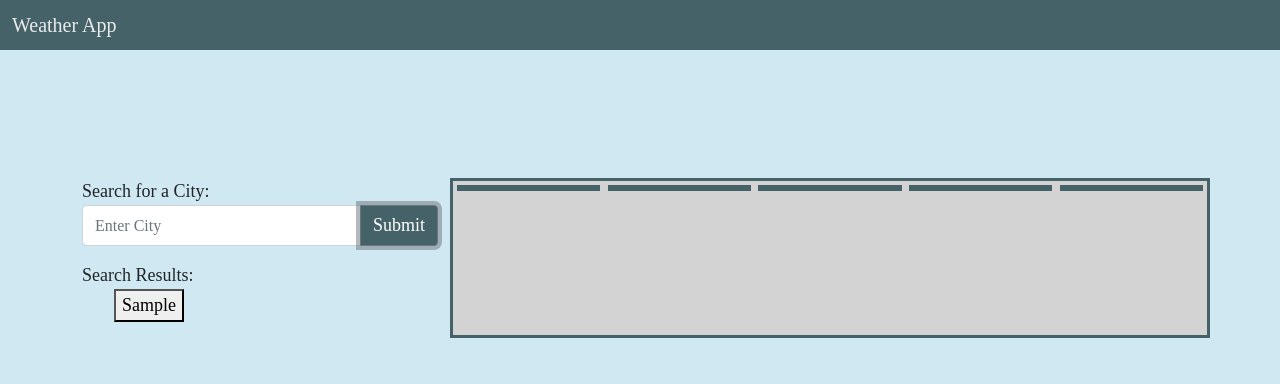
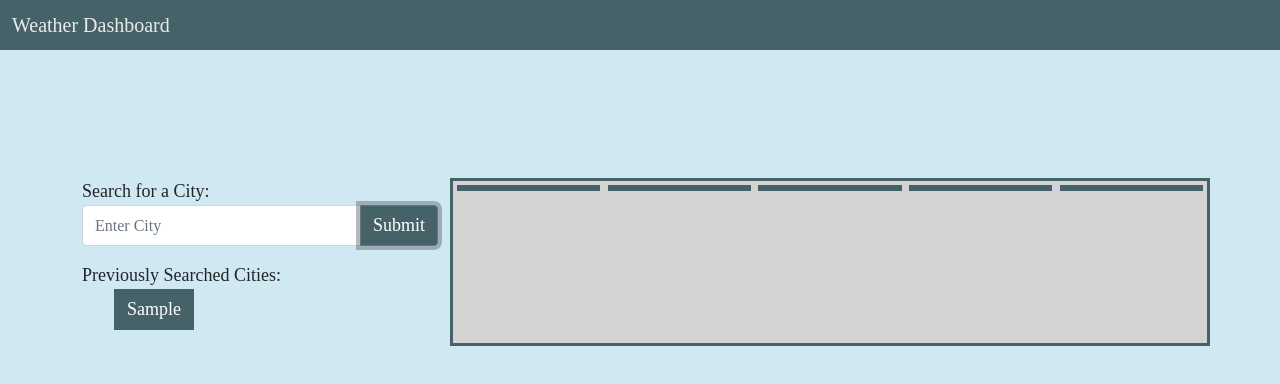
Before and after one commit to rwanke14/WeatherAPI, a plain HTML site: page index.html in a window 1280 px wide. Both pictures are taken after typing "Sample" into the empty fields and a click on the button "Submit". Drawn offline with nearby package versions, Linux system fonts and the light colour scheme; no server answers; a web font is replaced by a local one.

Commit message:
finalizing javascript and fixing bugs. Adding CSS.

```diff
--- a/script.js
+++ b/assets/script.js
@@ -13,18 +13,7 @@
 // THEN I am presented with the last searched city forecast
 
 
-
-/*
-Dashboard:
--Weather API
--search input bar for looking up the city
--card area for displaying city you looked up and the days current details
--cards for the next 5 days.
--City added to search history - sits at side and you can go back to it.
--local storage keeps what you have been searching and when you return it you still see it.
-*/
-
-
+//Setting up global variables.
 
 var APIKey = "d36c6b6f4fc6a7326b1f10197ffd5d6d";
 
@@ -46,10 +35,6 @@ var addUV = $("<li>");
 var searchCity;
 
 
-// if () {
-
-// }
-
 
 //Many thanks to Johnnie and Frankie for their help in talking through how to better set up my local storage & parameters! Their githubs are noted in my readMe.
 
@@ -67,7 +52,7 @@ var prevSearches = [];
     }
 
 
-
+//This click event kicks off the search for the city and populates the forecast into the boxes and logs the storage.
 
 $(searchBtn).on("click", function (event) {
   event.preventDefault()
@@ -77,14 +62,11 @@ $(searchBtn).on("click", function (event) {
 
   forecastCity(searchCity)
 
-  //prevSearchedCities(searchCity)
 
 });
 
 function forecastCity(searchCity) {
 
-  //when page refreshes - previous city searched appears (thanks to Johnnie for the insight on how to connect the dots here!!)
-  prevSearchedCities(searchCity)
 
   //clear forecast boxes when new city is entered so that new information shows at top.
   $(fiveDay1).empty();
@@ -94,10 +76,15 @@ function forecastCity(searchCity) {
   $(fiveDay5).empty();
 
 
-  var storeCity = localStorage.setItem('city', searchCity);
+  //setting local storage value to city I have searched.
+
+  localStorage.setItem('city', searchCity);
 
 
+  //This section sets up the main content query for the current day forecast.
+
   var weatherQuery = "https://api.openweathermap.org/data/2.5/weather?q=" + searchCity + "&units=imperial&appid=" + APIKey;
+
   console.log("click")
   console.log(searchCity)
 
@@ -145,9 +132,7 @@ function forecastCity(searchCity) {
     console.log(addWindIndex)
 
 
-    if (!prevSearches.includes(searchCity)) {
-      prevSearchedCities(searchCity)
-    };
+
 
 
 
@@ -193,6 +178,7 @@ function forecastCity(searchCity) {
 
   });
 
+  //setting up the query for the 5 day forecast with a new link to pull information from the array.
 
   var fiveDayQuery = "https://api.openweathermap.org/data/2.5/forecast?q=" + searchCity + "&units=imperial&appid=" + APIKey;
 
@@ -208,12 +194,14 @@ function forecastCity(searchCity) {
 
     //5-day forecast that displays the date, an icon representation
     // of weather conditions, the temperature, and the humidity
+
     var fiveDay1 = $("#fiveDay1");
     var fiveDay2 = $("#fiveDay2");
     var fiveDay3 = $("#fiveDay3");
     var fiveDay4 = $("#fiveDay4");
     var fiveDay5 = $("#fiveDay5");
 
+    //Looping through each box to create new content and append to boxes.
 
     for (var i = 1; i < days.list.length - 1; i++) {
 
@@ -221,7 +209,7 @@ function forecastCity(searchCity) {
       var fiveDay = moment(days.list[i].dt_txt).format("MM/DD/YYYY")
 
 
-
+      //if statements pinpoint the timestamp I would like to pull data from - currently set to noon to get midday forecast.
       if (i == 2) {
 
         var nextDay = $("<p>");
@@ -336,58 +324,30 @@ function forecastCity(searchCity) {
 
       }
 
-      //search()
-      // if the value is not equal to -1, then that means that value exists
-      //create p tags for those value that match
 
-      //prevSearched.includes(logCity) === false
     }
 
-    // if (prevSearched.includes(searchCity) === false) {
-    //   //   console.log(prevSearched.includes(logCity))
-
-    //   prevSearched.push(logCity)
-    //   prevSearchedCities(logCity)
-
-    // }
 
   });
+
+  //this calls the previously searched cities function and stops it from repeating when the cities are clicked again.
+
+  if (!prevSearches.includes(searchCity)) {
+      prevSearchedCities(searchCity)
+
+    };
+
+//Pushing stoarge to HTML
 
   prevSearches.push(searchCity)
 
 }
-//});
 
 
 
-//set up local history
-//var prevSearched = JSON.parse(localStorage.getItem("prevSearched")) || [];
-
-// var storedCity = localStorage.getItem("city")
-// var prevSearched = [];
-
-// if (prevSearched != null) {
-
-//   searchCity = prevSearched;
-
-//   // $(searchedData).attr("style", "visibility");
-//   // searchedData
-//   forecastCity(searchCity)
-// }
+//set up list buttons for previously searched cities.
 
 function prevSearchedCities(searchCity) {
-
-
-  // if (prevSearched.includes(logCity) === false){
-  //   console.log(prevSearched.includes(logCity))
-  //   prevSearched.push(logCity)
-  // }
-  //searchedCities.push(searchCity);
-
-
-
-
-  //for (var i = 1; i < prevSearched.length; i++) {
 
     var cityListEl = $("<ul>");
     var cityEl = $("<button>");
@@ -397,26 +357,11 @@ function prevSearchedCities(searchCity) {
     $(cityListEl).appendTo(searchResults);
     $(cityEl).appendTo(cityListEl);
 
+}
 
 
-    //   if (i !== prevSearched.length) {
+//When City previously searched is clicked then the information on it is brought back up. Worked with my tutor on this section to figure out why the button wasn't working.
 
-    //    logCity.empty()
-
-    //  }
-
-    //  if (prevSearched.includes(logCity) === false) {
-    //   console.log(prevSearched.includes(logCity))
-    //   pastSearches.push(searchCity)
-    // }
-
-
-
-  //}
-
-}
-
-// var cityEl = $("<button>");
 
 $(document).on("click", ".cityBtn", function (event) {
 
@@ -428,6 +373,4 @@ $(document).on("click", ".cityBtn", function (event) {
 
   console.log(searchCity)
 
-  //   createSearch()
-
 });
--- a/style.css
+++ b/assets/style.css
@@ -120,3 +120,20 @@ p {
     color: white;
 
 }
+
+.cityBtn {
+
+    background-color: #456268;
+    font-family: 'Antic Slab', serif;
+    font-size: large;
+    color: white;
+    border-color: #456268;
+    display: inline-block;
+    text-align: center;
+    text-decoration: none;
+    vertical-align: middle;
+    border: 1px solid transparent;
+    padding: .375rem .75rem;
+    transition: color .15s ease-in-out,background-color .15s ease-in-out,border-color .15s ease-in-out,box-shadow .15s ease-in-out;
+
+}
--- a/index.html
+++ b/index.html
@@ -7,16 +7,16 @@
     <link href="https://cdn.jsdelivr.net/npm/bootstrap@5.0.0-beta1/dist/css/bootstrap.min.css" rel="stylesheet" integrity="sha384-giJF6kkoqNQ00vy+HMDP7azOuL0xtbfIcaT9wjKHr8RbDVddVHyTfAAsrekwKmP1" crossorigin="anonymous">
     <link rel="preconnect" href="https://fonts.gstatic.com">
 <link href="https://fonts.googleapis.com/css2?family=Antic+Slab&display=swap" rel="stylesheet">
-    <link rel="stylesheet" href="./style.css">
+    <link rel="stylesheet" href="./assets/style.css">
 </head>
 <body>
-    <head>
+    <header>
         <nav class="navbar">
             <div class="container-fluid">
-              <span class="navbar-brand mb-0 h1">Weather App</span>
+              <span class="navbar-brand mb-0 h1">Weather Dashboard</span>
             </div>
           </nav>
-    </head>
+    </header>
     <div class="container">
         <div class="row">
             <div class="col-md-4">Search for a City:
@@ -25,7 +25,7 @@
                     <button class="btn btn-outline-secondary" type="button" id="button-addon2">Submit</button>
                 </div>
 
-                <div class="searches" id="searchResults">Search Results:</div>
+                <div class="searches" id="searchResults">Previously Searched Cities:</div>
             </div>
             <div class="col-md-8" id="searchedData">
                 <div class="row">
@@ -43,6 +43,6 @@
     <script src="https://cdnjs.cloudflare.com/ajax/libs/jquery/3.2.1/jquery.min.js"></script>
     <script src="https://cdnjs.cloudflare.com/ajax/libs/moment.js/2.24.0/moment.min.js"></script>
     <script src="https://cdn.jsdelivr.net/npm/bootstrap@5.0.0-beta1/dist/js/bootstrap.bundle.min.js" integrity="sha384-ygbV9kiqUc6oa4msXn9868pTtWMgiQaeYH7/t7LECLbyPA2x65Kgf80OJFdroafW" crossorigin="anonymous"></script>
-    <script src="./script.js"></script>
+    <script src="./assets/script.js"></script>
 </body>
 </html>
```
Also changed, not shown: assets/images/CSSValidation.png (added), assets/images/HTMLValidation.png (added), assets/images/weatherdashboard.png (added), 2 other files.
